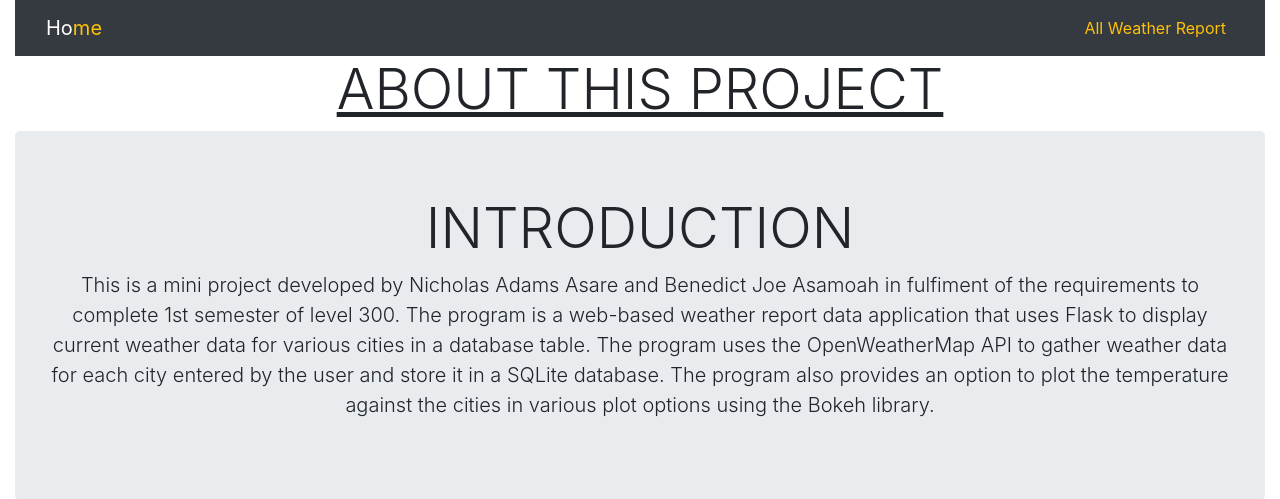
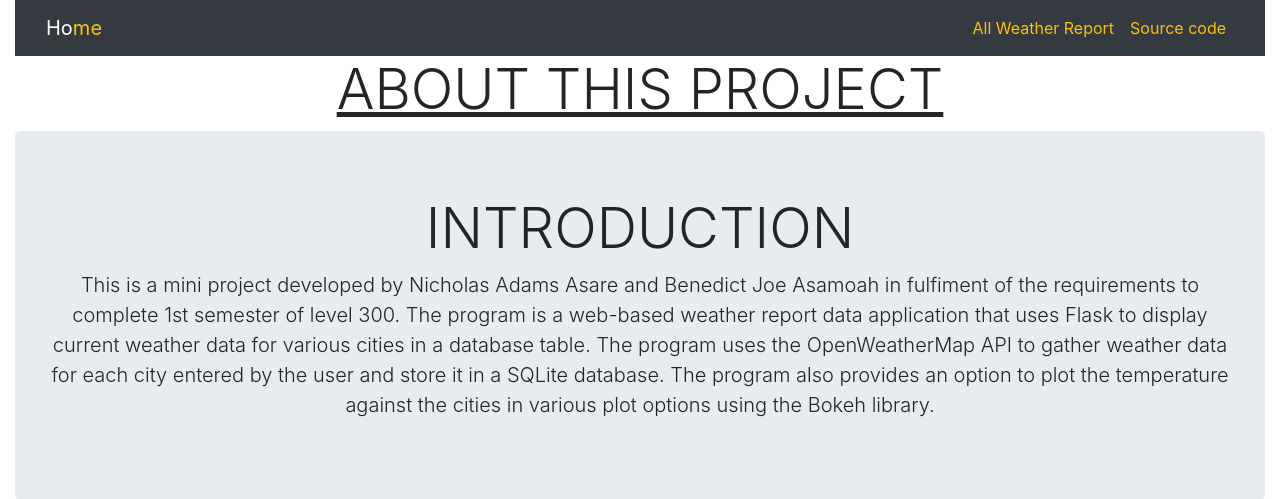
Before and after one commit to devhogosha/weatherforcast, a Flask app: page /about in a window 1280 px wide. Shown: the top 499 px of the page. Run offline with Flask 2, Linux system fonts and the light colour scheme; some libraries are stand-ins or nearby versions.

Commit message:
added github souce code link in app.py to show on about.html, all_weather_report_html,index.html,plot.html navbars and updated city record in weather.db

```diff
--- a/app.py
+++ b/app.py
@@ -12,6 +12,7 @@ app = Flask(__name__)
 app.secret_key = "super secret key"
 api_key = "07639ce6679d61f3365f70183d1369e4"
 github = "https://github.com/devhogosha"
+source_code = "https://github.com/devhogosha/weatherforcast"
 
 #connects to database, retrieves all city names, stores in option
 conn = sqlite3.connect('weather.db')
@@ -98,20 +99,20 @@ def plot():
                                 tools="hover",tooltips=[("City", "@x"), ("Temperature", "@y°C")],  width =1080, height = 720)
                 plot.circle(x=selected_option, y=plot_temp_data, size=15, line_color=None, fill_color=colors)
                 script, div = components(plot)
-                return render_template("plot.html", script=script, div=div, ploty=plot_option)
+                return render_template("plot.html", script=script, div=div, ploty=plot_option, source_code=source_code)
             case "bar chart":
                 plot = figure(x_range=selected_option, title=f"{plot_option.title()} Showing Daily Temperature Against Each City", x_axis_label="CITIES", y_axis_label="DAILY WEATHER TEMPERATURE °C", toolbar_location=None,
                                 tools="hover",tooltips=[("City", "@x"), ("Temperature", "@top°C")],  width =1080, height = 720)
                 plot.vbar(x=selected_option, top=plot_temp_data, color=colors, width=0.5)
                 script, div = components(plot)
-                return render_template("plot.html", script=script, div=div, ploty=plot_option)
+                return render_template("plot.html", script=script, div=div, ploty=plot_option, source_code=source_code)
             case "line plot":
                 plot = figure(x_range=selected_option, title=f"{plot_option.title()} Showing Daily Temperature Against Each City", x_axis_label="CITIES", y_axis_label="DAILY WEATHER TEMPERATURE °C", toolbar_location=None,
                                 tools="hover",tooltips=[("City", "@x"), ("Temperature", "@y°C")],  width =1080, height = 720)
                 plot.line(x=selected_option, y=plot_temp_data, line_width=2)
                 plot.circle(x=selected_option, y=plot_temp_data, size=8, line_color=None, fill_color=colors)
                 script, div = components(plot)
-                return render_template("plot.html", script=script, div=div, ploty=plot_option)
+                return render_template("plot.html", script=script, div=div, ploty=plot_option, source_code=source_code)
     else:
         flash("Please Select Two Or More Cities For Plotting")
         return redirect("/all_weather_report")
@@ -128,11 +129,11 @@ def weather_data():
             get_weather_data(stored_city)
             display_weather_data(stored_city)
 
-            return render_template("index.html",city=stored_city,data_result = data_result, github=github)
+            return render_template("index.html",city=stored_city,data_result = data_result, github=github, source_code=source_code)
         else:
-            return render_template("index.html", github=github)
+            return render_template("index.html", github=github, source_code=source_code)
     except:
-        return render_template("index.html", github=github)
+        return render_template("index.html", github=github, source_code=source_code)
 
 #Defines database route for displaying and plotting weather data
 @app.route("/all_weather_report")
@@ -143,7 +144,7 @@ def all_weather_report():
     cursor.execute("SELECT * FROM weather_data")
     all_weather_data = cursor.fetchall()
     conn.close()
-    return render_template("all_weather_report.html", all_weather_data=all_weather_data, get_city_names=options, graph_names=plot_options, github=github)
+    return render_template("all_weather_report.html", all_weather_data=all_weather_data, get_city_names=options, graph_names=plot_options, github=github, source_code=source_code)
 
 #Defines delete route for deleting weather data
 @app.route("/delete", methods=["POST"])
@@ -188,7 +189,7 @@ def about():
     limitations = """
     The program requires internet access to get weather data from OpenWeatherMap API."""
 
-    return render_template("about.html", introduction=introduction, description=description, limitations=limitations, github=github)
+    return render_template("about.html", introduction=introduction, description=description, limitations=limitations, github=github, source_code=source_code)
 
 # Run Flask application
 if __name__ == '__main__':
--- a/templates/about.html
+++ b/templates/about.html
@@ -41,6 +41,7 @@
             <div class="collapse navbar-collapse justify-content-end" id="menu">
                 <div class="navbar-nav">
                     <a class="nav-link text-warning" href="{{ url_for('all_weather_report') }}">All Weather Report</a>
+                    <a class="nav-link text-warning" href="{{ source_code }}">Source code</a>
                 </div>
             </div>
         </div>
--- a/templates/all_weather_report.html
+++ b/templates/all_weather_report.html
@@ -45,6 +45,7 @@
             <div class="collapse navbar-collapse justify-content-end" id="menu">
                 <div class="navbar-nav">
                     <a class="nav-link text-warning" href="{{ url_for('about') }}">About This Project</a>
+                    <a class="nav-link text-warning" href="{{ source_code }}">Source code</a>
                 </div>
             </div>
         </div>
--- a/templates/index.html
+++ b/templates/index.html
@@ -39,8 +39,8 @@
         <div class="collapse navbar-collapse justify-content-end" id="menu">
             <div class="navbar-nav ms-auto">
                 <a class="nav-link text-warning" href="{{ url_for('all_weather_report') }}">All Weather Report</a>
-                <a class="nav-link text-warning" href="{{ url_for('about') }}">
-                <i class="bi bi-file-earmark-person-fill"></i> About This Project</a>
+                <a class="nav-link text-warning" href="{{ url_for('about') }}">About This Project</a>
+                <a class="nav-link text-warning" href="{{ source_code }}">Source code</a>
             </div>
         </div>
     </div>
--- a/templates/plot.html
+++ b/templates/plot.html
@@ -37,8 +37,8 @@
             <div class="collapse navbar-collapse justify-content-end" id="menu">
                 <div class="navbar-nav ms-auto">
                     <a class="nav-link text-warning" href="{{ url_for('all_weather_report') }}">All Weather Report</a>
-                    <a class="nav-link text-warning" href="{{ url_for('about') }}">
-                    <i class="bi bi-file-earmark-person-fill"></i> About This Project</a>
+                    <a class="nav-link text-warning" href="{{ url_for('about') }}">About This Project</a>
+                    <a class="nav-link text-warning" href="{{ source_code }}">Source code</a>
                 </div>
             </div>
         </div>
```
Also changed, not shown: weather.db.
